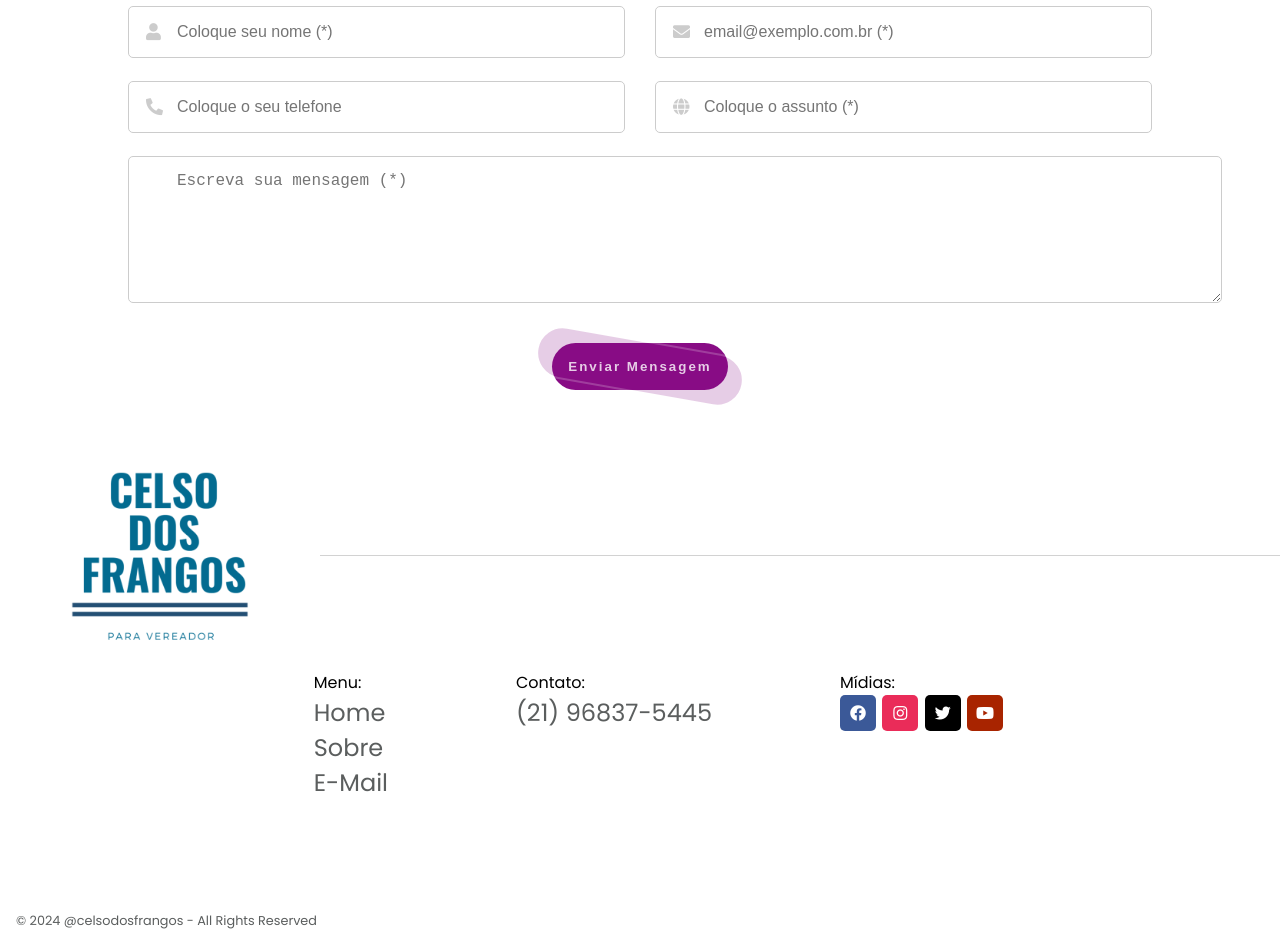
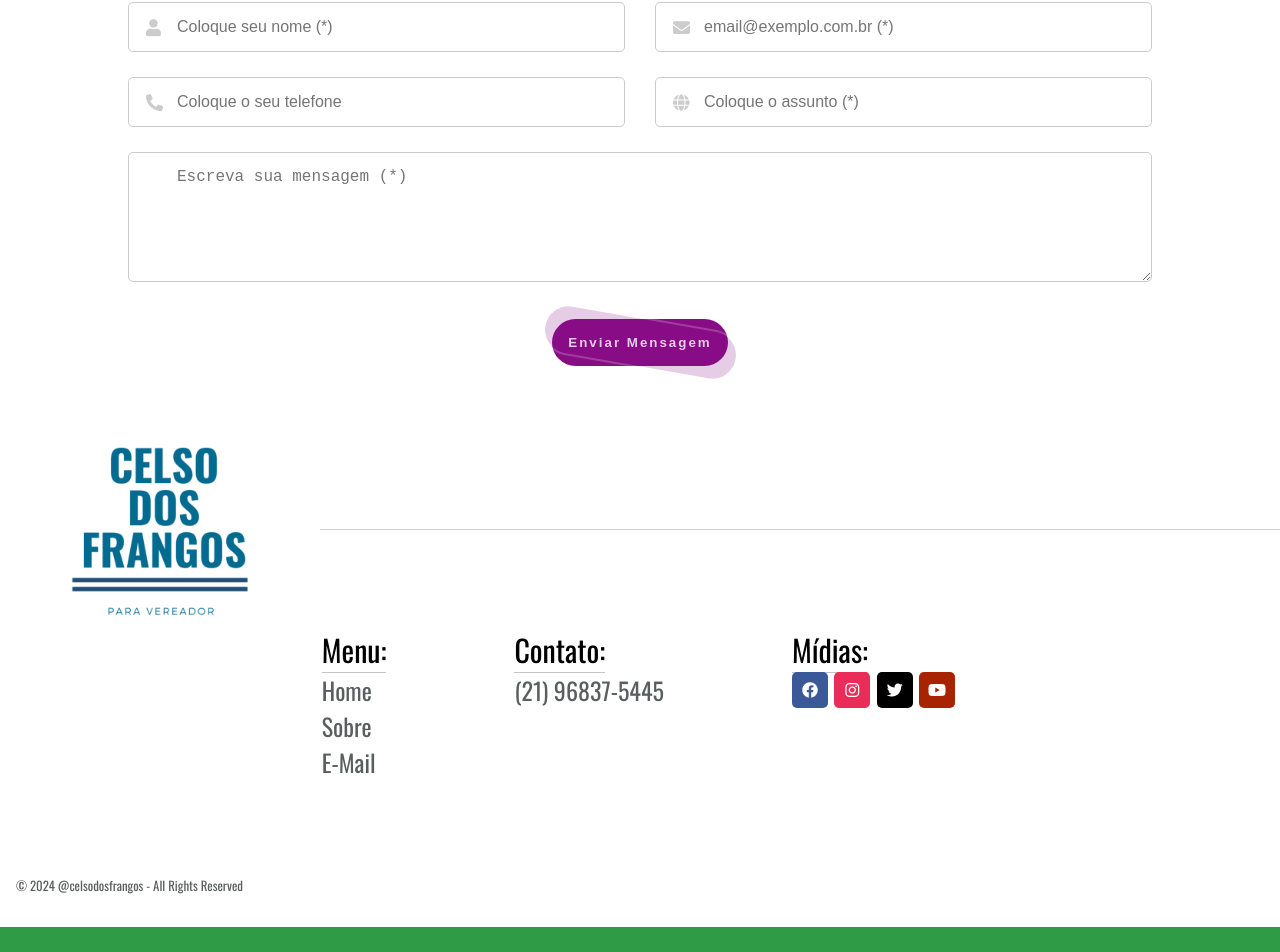
Before and after one commit to degabrielofi/CelsoDosFrangos, a React (Create React App) app: page / in a window 1280 px wide. Shown: the part 684-1636 px from the top of the page. After the commit the page ends 1611 px from the top, so only its background shows below. Built offline with nearby package versions, Linux system fonts and the light colour scheme.

Commit message:
update `index.css`

```diff
--- a/src/components/Footer/style.jsx
+++ b/src/components/Footer/style.jsx
@@ -212,7 +212,7 @@ export const Contact = styled.div`
   }
 
   @media screen and (max-width: 998px) {
-    margin-top: 1rem;
+    margin-top: 0;
   }
 `;
 
@@ -267,6 +267,7 @@ export const Button = styled.div`
   }
 
   .btn .submitMessage {
+    color: #fff;
     transform: translateX(-200%);
     transition: 0.5s;
     width: 0;
@@ -320,6 +321,11 @@ export const FooterContainer = styled.div`
 
   li {
     margin: 0 4rem;
+  }
+
+  span {
+    font-size: 30px;
+    border-bottom: 1px solid #c5c5c5;
   }
 
   .content .links a {
--- a/src/components/Header/index.jsx
+++ b/src/components/Header/index.jsx
@@ -8,7 +8,7 @@ import {
   SubMenuItem,
   MobileMenuIcon,
 } from "./style";
-import Icon from "assets/icons/Celso Dos Frangos.png";
+import Icon from "assets/icons/IconHeader.png";
 
 const Header = () => {
   const [showMenu, setShowMenu] = useState(false);
--- a/src/index.css
+++ b/src/index.css
@@ -1,7 +1,12 @@
-@import url("https://fonts.googleapis.com/css2?family=Poppins:ital,wght@0,100;0,200;0,300;0,400;0,500;0,600;0,700;0,800;0,900;1,100;1,200;1,300;1,400;1,500;1,600;1,700;1,800;1,900&display=swap");
+@import url("https://fonts.googleapis.com/css2?family=Montserrat:ital,wght@0,100..900;1,100..900&family=Oswald:wght@200..700&display=swap");
+
+* {
+  box-sizing: border-box;
+  margin: 0;
+  padding: 0;
+}
 
 body {
-  margin: 0;
-  font-family: "Poppins", Helvetica, Arial, Lucida, sans-serif;
+  font-family: "Oswald", sans-serif;
   background-color: #2f9b46;
 }
```
Also changed, not shown: src/pages/Home/index.jsx (+1 -1 lines), src/assets/icons/IconHeader.png (added).
